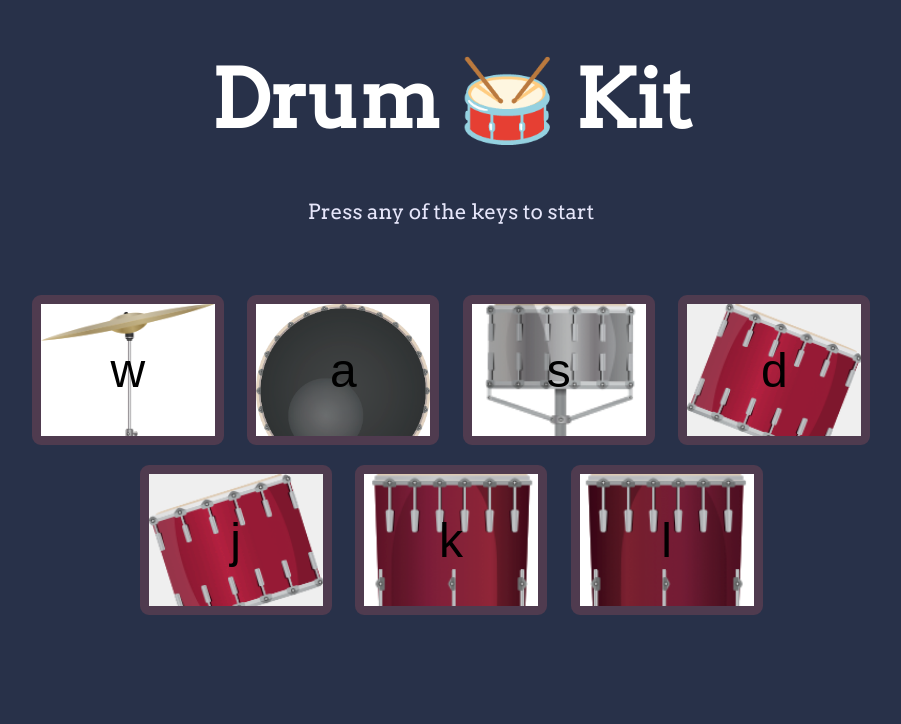
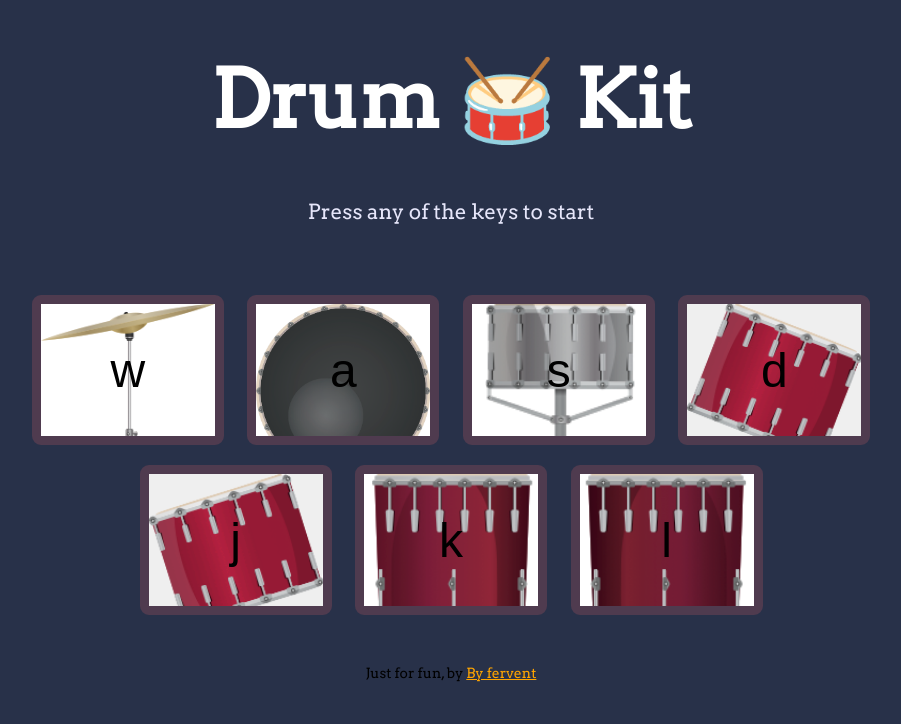
Before and after one commit to Akohjesse/Drum-Kit, a plain HTML site: page index.html in a window 1280 px wide. Shown: the whole page, without its empty margins (189-1090 px from the left). Drawn offline with Linux system fonts and the light colour scheme.

Commit message:
Update index.html

```diff
--- a/index.html
+++ b/index.html
@@ -24,6 +24,8 @@
 
      <script src="app.js"></script>
 </body>
+
+<footer>Just for fun, by <a href="https://twitter.com/jesseakoh">By fervent</a></footer>
 
 <style>
   *{
@@ -61,6 +63,13 @@ p{
     font-size: 3em;
     color:rgb(0, 0, 0);
     height:150px;
+}
+footer{
+    font-size:14px;
+    padding:40px;
+}
+footer a{
+    color:orange;
 }
 .w{
     background-image:url(images/crash.png);
```
